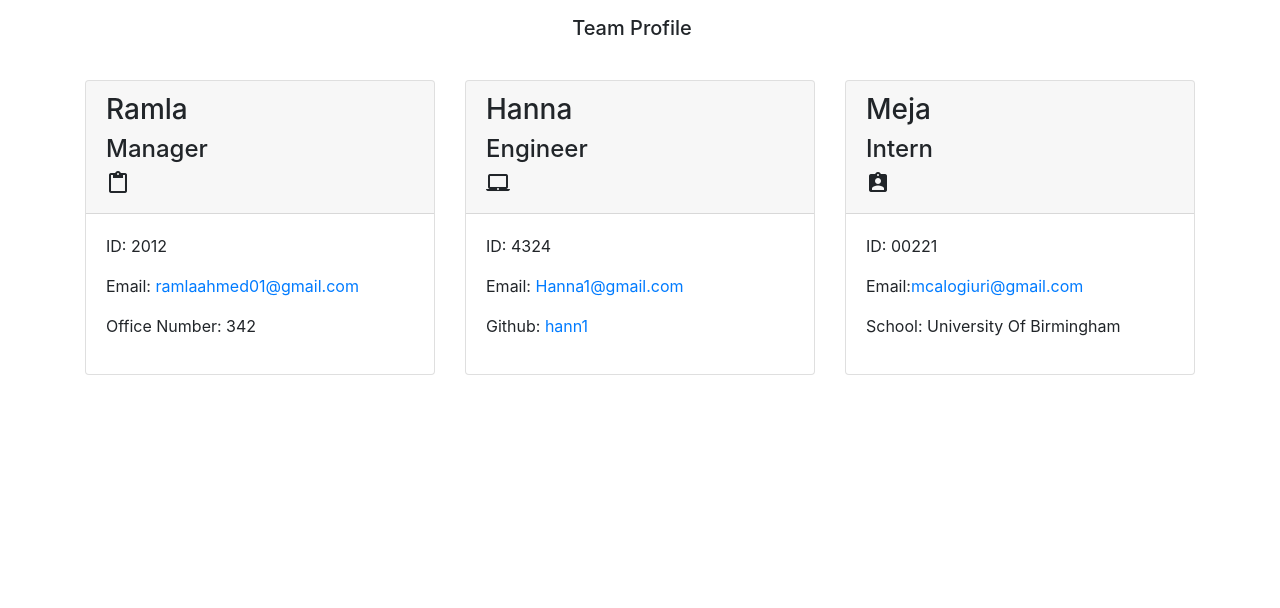
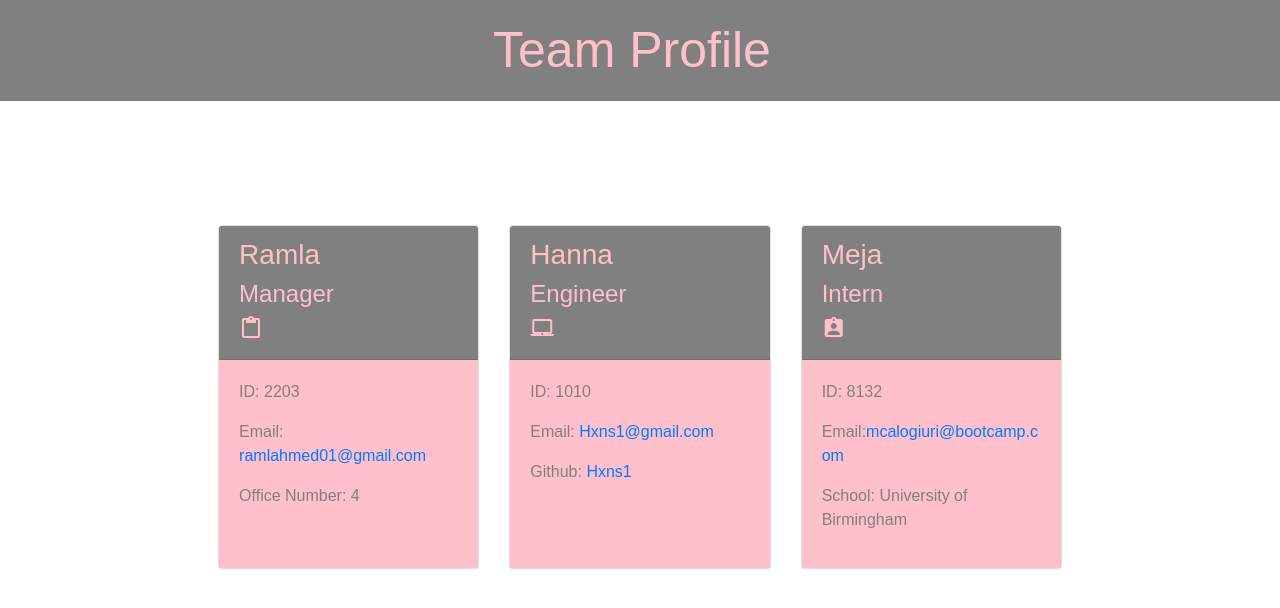
Before and after one commit to ramlaahmed/team-profile-oop, a website: page index.html in a window 1280 px wide. Drawn offline with nearby package versions, Linux system fonts and the light colour scheme.

Commit message:
finalised the work

```diff
--- /dev/null
+++ b/assets/style.css
@@ -0,0 +1,40 @@
+* {
+    box-sizing: border-box;
+}
+
+:root {
+    --primary: grey;
+    --secondary: pink;
+}
+
+body {
+    font-family: Arial, Helvetica, sans-serif;
+}
+
+#navbar {
+    background-color: var(--primary);
+    color: var(--secondary);
+    font-size: 60px;
+}
+
+.navbar-brand {
+    font-size: 50px;
+}
+
+
+.card-header {
+    background-color: var(--primary);
+    color: var(--secondary);
+}
+
+.card-body {
+    background-color: var(--secondary);
+    color: var(--primary);
+}
+
+.container {
+    margin: 100px auto;
+    justify-content: space-evenly;
+    display: flex;
+
+}
--- a/index.html
+++ b/index.html
@@ -1,3 +1,4 @@
+
   <!DOCTYPE html>
   <html lang="en">
   <head>
@@ -8,20 +9,20 @@
       <link href="https://fonts.googleapis.com/css?family=Public+Sans:300i,300,500&display=swap" rel="stylesheet">
       <link rel="stylesheet" href="https://stackpath.bootstrapcdn.com/bootstrap/4.5.0/css/bootstrap.min.css" integrity="sha384-9aIt2nRpC12Uk9gS9baDl411NQApFmC26EwAOH8WgZl5MYYxFfc+NcPb1dKGj7Sk" crossorigin="anonymous">
       <link href="https://fonts.googleapis.com/icon?family=Material+Icons" rel="stylesheet">
-    <link rel="stylesheet" href="./index.js">
+      <link rel="stylesheet" href="./assets/style.css">
   </head>
+
 <body>
-
 <header>
         <nav class="navbar" id="navbar">
             <span class="navbar-brand mb-0 h1 w-100 text-center" id="navbar-text">Team Profile</span>
         </nav>
     </header>
-
-<body>
+<main>
   <div class="container">
   <div class="row justify-content-center" id="team-cards">
 
+              <!--Team Cards-->
 
   <div class="col-4 mt-4">
   <div class="card h-100">
@@ -31,28 +32,22 @@
 </div>
 
  <div class="card-body">
-    <p class="id"> ID: 2012</p>
-    <p class="email">Email: <a href="mailto:ramlaahmed01@gmail.com"> ramlaahmed01@gmail.com</a></p>
-    <p class="office">Office Number: 342</p>
-    </div>
-
-  </div>
+ <p class="id">ID: 2203</p>
+ <p class="email">Email: <a href="mailto:ramlaahmed01@gmail.com">ramlahmed01@gmail.com</a></p>
+ <p class="office">Office Number: 4</p>
+</div></div>
 </div>
 
  <div class="col-4 mt-4">
  <div class="card h-100">
  <div class="card-header">
-    <h3>Hanna </h3>
+ <h3>Hanna</h3>
  <h4>Engineer</h4><i class="material-icons">laptop_mac</i>
-  </div>
-
-<div class="card-body">
-    <p class="id">ID: 4324</p>
-    <p class="email">Email: <a href="mailto:ramlaahmed01@gmail.com">Hanna1@gmail.com</a></p>
-    <p class="github">Github: <a href="https://github.com/Hann1">hann1</a></p>
-    </div>
-
-  </div>
+</div><div class="card-body">
+ <p class="id">ID: 1010</p>
+ <p class="email">Email: <a href="mailto:nicole.elisaw@gmail.com">Hxns1@gmail.com</a></p>
+ <p class="github">Github: <a href="https://github.com/nicolewallace09">Hxns1</a></p>
+</div></div>
 </div>
 
  <div class="col-4 mt-4">
@@ -60,22 +55,19 @@
  <div class="card-header">
  <h3>Meja</h3>
  <h4>Intern</h4><i class="material-icons">assignment_ind</i>
+</div><div class="card-body">
+ <p class="id">ID: 8132</p>
+ <p class="email">Email:<a href="mailto:jack@aol.com">mcalogiuri@bootcamp.com</a></p>
+ <p class="school">School: University of Birmingham</p>
+</div> </div>
 </div>
 
-      <div class="card-body">
-          <p class="id">ID: 00221</p>
-          <p class="email">Email:<a href="mailto:mcalogiuri@gmail.com">mcalogiuri@gmail.com</a></p>
-          <p class="school">School: University Of Birmingham</p>
-      </div>
-</div>
-</div>
+
 
 
  </div>
 </div>
-
-    </div>
-
+</main>
 </body>
 
   <script src="https://code.jquery.com/jquery-3.5.1.slim.min.js" integrity="sha384-DfXdz2htPH0lsSSs5nCTpuj/zy4C+OGpamoFVy38MVBnE+IbbVYUew+OrCXaRkfj" crossorigin="anonymous"></script>
--- a/index.js
+++ b/index.js
@@ -2,9 +2,9 @@ const inquirer = require('inquirer');
 const fs = require('fs');
 
 
-const Manager = require('./source/lib/manager');
-const Engineer = require('./source/lib/engineer');
-const Intern = require('./source/lib/intern');
+const Manager = require('./lib/manager');
+const Engineer = require('./lib/engineer');
+const Intern = require('./lib/intern');
 
 const render = require("./source/generateHTML");
 
@@ -37,7 +37,7 @@ const managerQuestions = [
     },
 ]
 
-//Engineer:
+
 const engineerQuestions = [
 
     {
@@ -49,23 +49,23 @@ const engineerQuestions = [
     {
         type: 'input',
         name: 'engineerID',
-        message: 'Please enter the ID number for this engineer'
+        message: 'Please enter the ID number for this engineer?'
     },
 
     {
         type: 'input',
         name: 'engineerEmail',
-        message: 'Please enter the email address for this engineer'
+        message: 'Please enter the email address for this engineer?'
     },
 
     {
         type: 'input',
         name: 'github',
-        message: 'Please enter this engineers GitHub user name'
+        message: 'Please enter this engineers GitHub user name?'
     },
 ]
 
-//Intern:
+
 const internQuestions = [
 
     {
--- a/source/lib/intern.js
+++ b/lib/intern.js
@@ -1,6 +1,6 @@
 class Intern  {
     constructor (name, id, email, school) {
-        this.school = school;
+    this.school = school;
     }
 
 getSchool () {
```
Also changed, not shown: package.json (+6 -3 lines), source/generateHTML.js (+7 -23 lines), test/manager.test.js (+3 -3 lines), lib/engineer.js (renamed from source/lib/engineer.js), lib/manager.js (renamed from source/lib/manager.js), lib/render.js (renamed from source/lib/render.js), 1 other file. Lines whose indentation alone changed are shown as unchanged.
